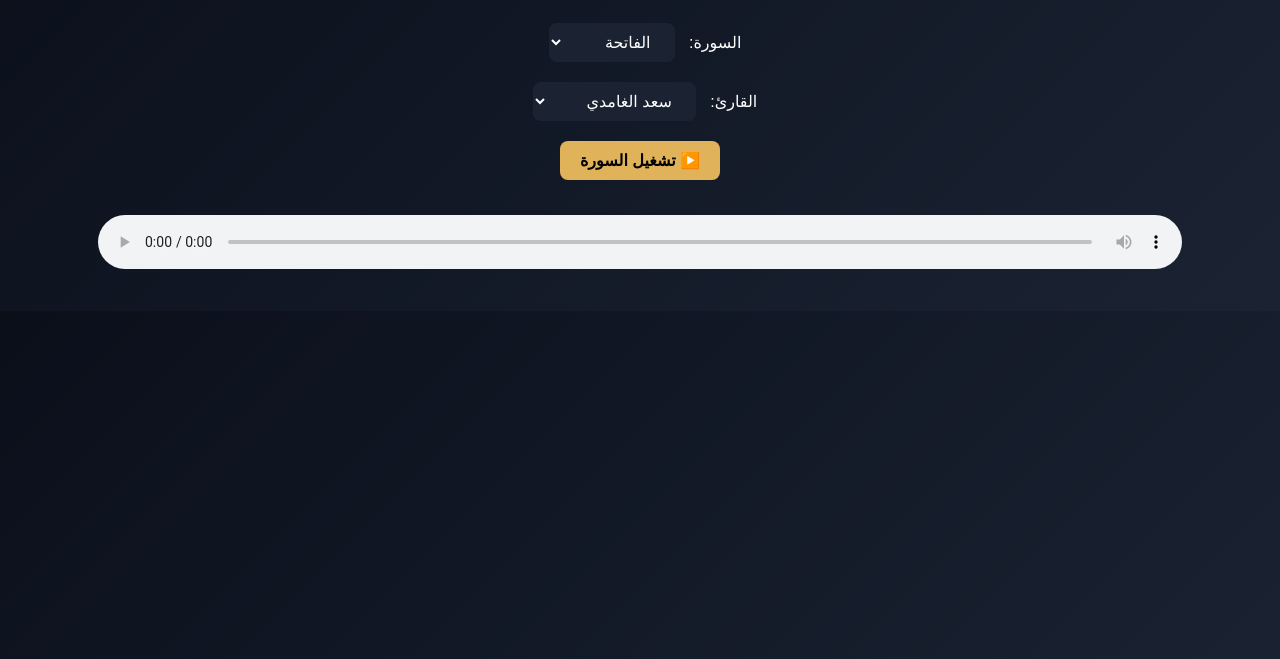
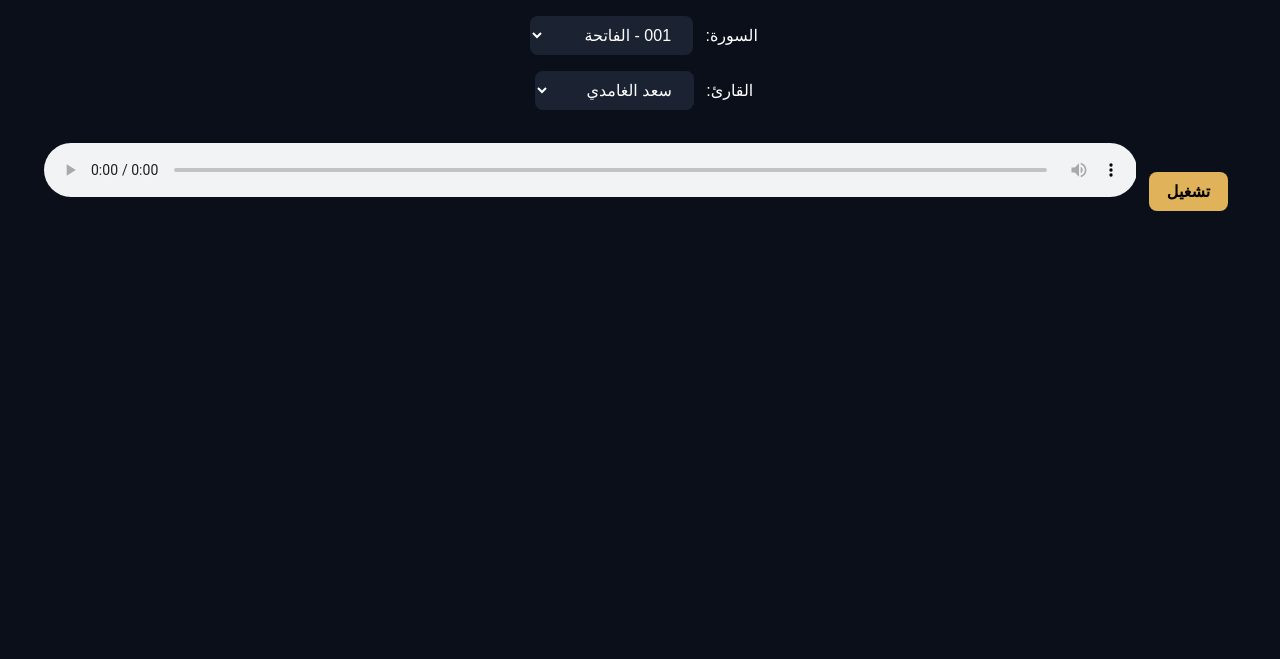
Before and after one commit to Aortax213/Ibn-nafaa, a plain HTML site: page index.html in a window 1280 px wide. Shown: the part 141-800 px from the top of the page. Drawn offline with Linux system fonts and the light colour scheme.

Commit message:
Update index.html

```diff
--- a/index.html
+++ b/index.html
@@ -1,43 +1,37 @@
 <!DOCTYPE html>
 <html lang="ar" dir="rtl">
 <head>
-  <meta charset="UTF-8" />
-  <meta name="viewport" content="width=device-width, initial-scale=1.0" />
-  <title>مشغل القرآن الكريم</title>
+  <meta charset="UTF-8">
+  <meta name="viewport" content="width=device-width, initial-scale=1.0">
+  <title>📖 مشغل القرآن الكريم</title>
   <style>
     body {
-      background: linear-gradient(135deg, #0a0f1a, #1b2333);
+      background: #0a0f1a;
       color: #fff;
       font-family: "Cairo", sans-serif;
       text-align: center;
-      padding: 30px;
+      padding: 25px;
     }
-
     select, button {
-      padding: 10px 20px;
+      padding: 10px 18px;
       border-radius: 8px;
       border: none;
       font-size: 16px;
-      margin: 10px;
+      margin: 8px;
     }
-
     select {
       background: #1b2333;
       color: #fff;
     }
-
     button {
       background: #e0b35b;
       color: #000;
       font-weight: bold;
       cursor: pointer;
-      transition: 0.3s;
     }
-
     button:hover {
       background: #f3ca7a;
     }
-
     audio {
       margin-top: 25px;
       width: 90%;
@@ -50,156 +44,64 @@
 
   <div>
     <label for="surahSelect">السورة:</label>
-    <select id="surahSelect">
-      <!-- كل سور القرآن -->
-      <option value="1">الفاتحة</option>
-      <option value="2">البقرة</option>
-      <option value="3">آل عمران</option>
-      <option value="4">النساء</option>
-      <option value="5">المائدة</option>
-      <option value="6">الأنعام</option>
-      <option value="7">الأعراف</option>
-      <option value="8">الأنفال</option>
-      <option value="9">التوبة</option>
-      <option value="10">يونس</option>
-      <option value="11">هود</option>
-      <option value="12">يوسف</option>
-      <option value="13">الرعد</option>
-      <option value="14">إبراهيم</option>
-      <option value="15">الحجر</option>
-      <option value="16">النحل</option>
-      <option value="17">الإسراء</option>
-      <option value="18">الكهف</option>
-      <option value="19">مريم</option>
-      <option value="20">طه</option>
-      <option value="21">الأنبياء</option>
-      <option value="22">الحج</option>
-      <option value="23">المؤمنون</option>
-      <option value="24">النور</option>
-      <option value="25">الفرقان</option>
-      <option value="26">الشعراء</option>
-      <option value="27">النمل</option>
-      <option value="28">القصص</option>
-      <option value="29">العنكبوت</option>
-      <option value="30">الروم</option>
-      <option value="31">لقمان</option>
-      <option value="32">السجدة</option>
-      <option value="33">الأحزاب</option>
-      <option value="34">سبأ</option>
-      <option value="35">فاطر</option>
-      <option value="36">يس</option>
-      <option value="37">الصافات</option>
-      <option value="38">ص</option>
-      <option value="39">الزمر</option>
-      <option value="40">غافر</option>
-      <option value="41">فصلت</option>
-      <option value="42">الشورى</option>
-      <option value="43">الزخرف</option>
-      <option value="44">الدخان</option>
-      <option value="45">الجاثية</option>
-      <option value="46">الأحقاف</option>
-      <option value="47">محمد</option>
-      <option value="48">الفتح</option>
-      <option value="49">الحجرات</option>
-      <option value="50">ق</option>
-      <option value="51">الذاريات</option>
-      <option value="52">الطور</option>
-      <option value="53">النجم</option>
-      <option value="54">القمر</option>
-      <option value="55">الرحمن</option>
-      <option value="56">الواقعة</option>
-      <option value="57">الحديد</option>
-      <option value="58">المجادلة</option>
-      <option value="59">الحشر</option>
-      <option value="60">الممتحنة</option>
-      <option value="61">الصف</option>
-      <option value="62">الجمعة</option>
-      <option value="63">المنافقون</option>
-      <option value="64">التغابن</option>
-      <option value="65">الطلاق</option>
-      <option value="66">التحريم</option>
-      <option value="67">الملك</option>
-      <option value="68">القلم</option>
-      <option value="69">الحاقة</option>
-      <option value="70">المعارج</option>
-      <option value="71">نوح</option>
-      <option value="72">الجن</option>
-      <option value="73">المزمل</option>
-      <option value="74">المدثر</option>
-      <option value="75">القيامة</option>
-      <option value="76">الإنسان</option>
-      <option value="77">المرسلات</option>
-      <option value="78">النبأ</option>
-      <option value="79">النازعات</option>
-      <option value="80">عبس</option>
-      <option value="81">التكوير</option>
-      <option value="82">الانفطار</option>
-      <option value="83">المطففين</option>
-      <option value="84">الانشقاق</option>
-      <option value="85">البروج</option>
-      <option value="86">الطارق</option>
-      <option value="87">الأعلى</option>
-      <option value="88">الغاشية</option>
-      <option value="89">الفجر</option>
-      <option value="90">البلد</option>
-      <option value="91">الشمس</option>
-      <option value="92">الليل</option>
-      <option value="93">الضحى</option>
-      <option value="94">الشرح</option>
-      <option value="95">التين</option>
-      <option value="96">العلق</option>
-      <option value="97">القدر</option>
-      <option value="98">البينة</option>
-      <option value="99">الزلزلة</option>
-      <option value="100">العاديات</option>
-      <option value="101">القارعة</option>
-      <option value="102">التكاثر</option>
-      <option value="103">العصر</option>
-      <option value="104">الهمزة</option>
-      <option value="105">الفيل</option>
-      <option value="106">قريش</option>
-      <option value="107">الماعون</option>
-      <option value="108">الكوثر</option>
-      <option value="109">الكافرون</option>
-      <option value="110">النصر</option>
-      <option value="111">المسد</option>
-      <option value="112">الإخلاص</option>
-      <option value="113">الفلق</option>
-      <option value="114">الناس</option>
-    </select>
+    <select id="surahSelect"></select>
   </div>
 
   <div>
     <label for="reciterSelect">القارئ:</label>
     <select id="reciterSelect">
       <option value="saad_alghamdi">سعد الغامدي</option>
-      <option value="abdullah_aljuhani">عبد الله الجهني</option>
-      <option value="yassine_aljazairi">ياسين الجزائري</option>
+      <option value="abdullah_aljuhany">عبد الله الجهني</option>
+      <option value="yassin_aljazairi">ياسين الجزائري</option>
     </select>
   </div>
 
-  <button onclick="playSurah()">▶️ تشغيل السورة</button>
+  <button onclick="playSurah()">تشغيل</button>
 
   <audio id="audioPlayer" controls></audio>
 
   <script>
+    const surahNames = [
+      "الفاتحة","البقرة","آل عمران","النساء","المائدة","الأنعام","الأعراف",
+      "الأنفال","التوبة","يونس","هود","يوسف","الرعد","إبراهيم","الحجر",
+      "النحل","الإسراء","الكهف","مريم","طه","الأنبياء","الحج","المؤمنون",
+      "النور","الفرقان","الشعراء","النمل","القصص","العنكبوت","الروم","لقمان",
+      "السجدة","الأحزاب","سبأ","فاطر","يس","الصافات","ص","الزمر","غافر",
+      "فصلت","الشورى","الزخرف","الدخان","الجاثية","الأحقاف","محمد","الفتح",
+      "الحجرات","ق","الذاريات","الطور","النجم","القمر","الرحمن","الواقعة",
+      "الحديد","المجادلة","الحشر","الممتحنة","الصف","الجمعة","المنافقون",
+      "التغابن","الطلاق","التحريم","الملك","القلم","الحاقة","المعارج",
+      "نوح","الجن","المزمل","المدثر","القيامة","الإنسان","المرسلات","النبأ",
+      "النازعات","عبس","التكوير","الانفطار","المطففين","الانشقاق","البروج",
+      "الطارق","الأعلى","الغاشية","الفجر","البلد","الشمس","الليل","الضحى",
+      "الشرح","التين","العلق","القدر","البينة","الزلزلة","العاديات","القارعة",
+      "التكاثر","العصر","الهمزة","الفيل","قريش","الماعون","الكوثر","الكافرون",
+      "النصر","المسد","الإخلاص","الفلق","الناس"
+    ];
+
+    const surahSelect = document.getElementById("surahSelect");
+    surahNames.forEach((name, i) => {
+      const opt = document.createElement("option");
+      const num = (i + 1).toString().padStart(3, "0");
+      opt.value = num;
+      opt.textContent = `${num} - ${name}`;
+      surahSelect.appendChild(opt);
+    });
+
     function playSurah() {
       const surah = document.getElementById("surahSelect").value;
       const reciter = document.getElementById("reciterSelect").value;
-      const audio = document.getElementById("audioPlayer");
+      const player = document.getElementById("audioPlayer");
 
-      // روابط API لمصادر موثوقة
-      const reciters = {
-        "saad_alghamdi": "https://download.quranicaudio.com/quran/saad_alghamdi/",
-        "abdullah_aljuhani": "https://download.quranicaudio.com/quran/abdullah_aljuhani/",
-        "yassine_aljazairi": "https://server12.mp3quran.net/yassin/"
+      // روابط جاهزة
+      const baseURLs = {
+        saad_alghamdi: "https://server12.mp3quran.net/s_gmd/",
+        abdullah_aljuhany: "https://server12.mp3quran.net/juhany/",
+        yassin_aljazairi: "https://server8.mp3quran.net/yassin/"
       };
 
-      const surahNumber = surah.padStart(3, "0");
-      const url = `${reciters[reciter]}${surahNumber}.mp3`;
-
-      audio.src = url;
-      audio.play();
+      player.src = `${baseURLs[reciter]}${surah}.mp3`;
+      player.play();
     }
   </script>
 </body>
```
